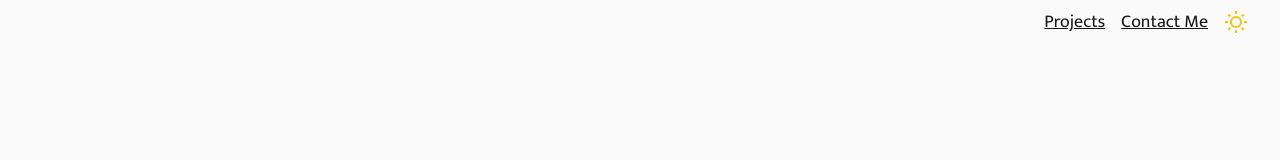
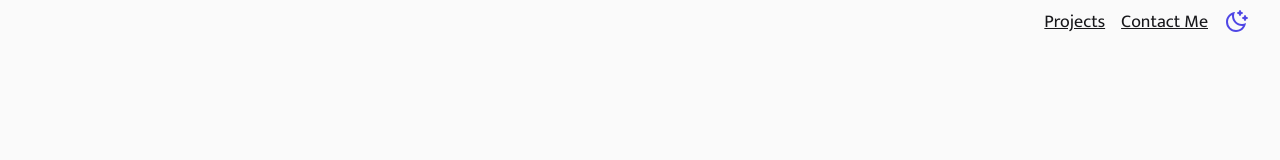
Before and after one commit to ocTrung/portfolio, a Next.js app: page / in a window 1280 px wide. Shown: the top 160 px of the page. Built offline with nearby package versions, Linux system fonts and the light colour scheme.

Commit message:
added support for system theme preferences

```diff
--- a/components/Navbar.jsx
+++ b/components/Navbar.jsx
@@ -3,10 +3,10 @@ import { useTheme } from 'next-themes'
 
 export default function Navbar() {
   const [mounted, setMounted] = useState(false)
-  const { theme, setTheme } = useTheme()
+  const { resolvedTheme, setTheme } = useTheme()
 
   const handleThemeToggle = () => {
-    const updatedTheme = theme === 'light' ? 'dark' : 'light'
+    const updatedTheme = resolvedTheme === 'light' ? 'dark' : 'light'
     setTheme(updatedTheme)
   }
 
@@ -24,7 +24,7 @@ export default function Navbar() {
       <a href='#contactMe' className='underline hover:text-green-600 active:text-green-700'>Contact Me</a>
       <button onClick={handleThemeToggle}>
         {
-          theme === 'light'
+          resolvedTheme === 'light'
             ? <svg xmlns='http://www.w3.org/2000/svg' viewBox='0 0 24 24' width='24' height='24'><path fill='none' d='M0 0h24v24H0z' /><path d='M10 6a8 8 0 0 0 11.955 6.956C21.474 18.03 17.2 22 12 22 6.477 22 2 17.523 2 12c0-5.2 3.97-9.474 9.044-9.955A7.963 7.963 0 0 0 10 6zm-6 6a8 8 0 0 0 8 8 8.006 8.006 0 0 0 6.957-4.045c-.316.03-.636.045-.957.045-5.523 0-10-4.477-10-10 0-.321.015-.64.045-.957A8.006 8.006 0 0 0 4 12zm14.164-9.709L19 2.5v1l-.836.209a2 2 0 0 0-1.455 1.455L16.5 6h-1l-.209-.836a2 2 0 0 0-1.455-1.455L13 3.5v-1l.836-.209A2 2 0 0 0 15.29.836L15.5 0h1l.209.836a2 2 0 0 0 1.455 1.455zm5 5L24 7.5v1l-.836.209a2 2 0 0 0-1.455 1.455L21.5 11h-1l-.209-.836a2 2 0 0 0-1.455-1.455L18 8.5v-1l.836-.209a2 2 0 0 0 1.455-1.455L20.5 5h1l.209.836a2 2 0 0 0 1.455 1.455z' fill='#4f46e5' /></svg>
             : <svg xmlns='http://www.w3.org/2000/svg' viewBox='0 0 24 24' width='24' height='24'><path fill='none' d='M0 0h24v24H0z' /><path d='M12 18a6 6 0 1 1 0-12 6 6 0 0 1 0 12zm0-2a4 4 0 1 0 0-8 4 4 0 0 0 0 8zM11 1h2v3h-2V1zm0 19h2v3h-2v-3zM3.515 4.929l1.414-1.414L7.05 5.636 5.636 7.05 3.515 4.93zM16.95 18.364l1.414-1.414 2.121 2.121-1.414 1.414-2.121-2.121zm2.121-14.85l1.414 1.415-2.121 2.121-1.414-1.414 2.121-2.121zM5.636 16.95l1.414 1.414-2.121 2.121-1.414-1.414 2.121-2.121zM23 11v2h-3v-2h3zM4 11v2H1v-2h3z' fill='rgba(241,196,14,1)' /></svg>
         }
```
